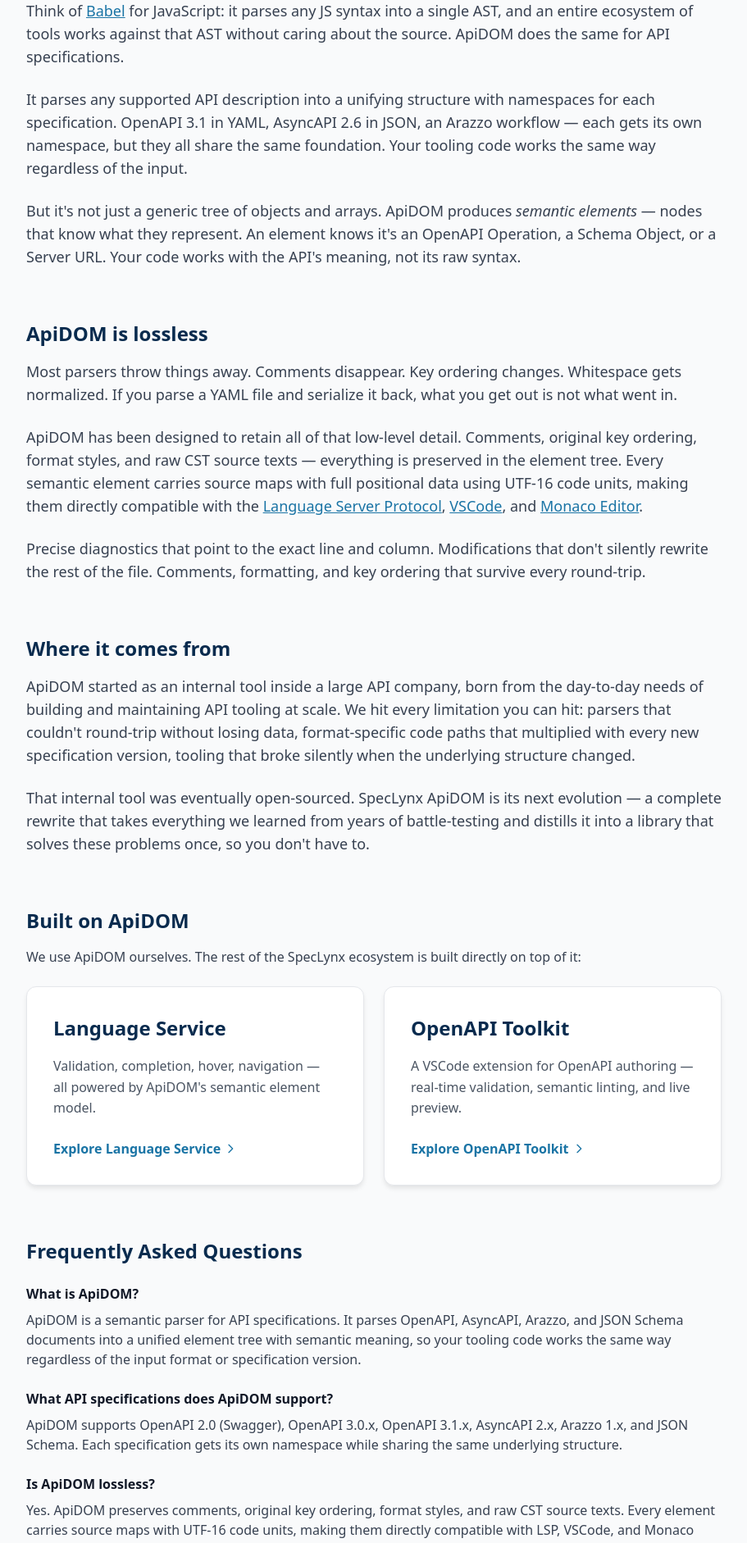
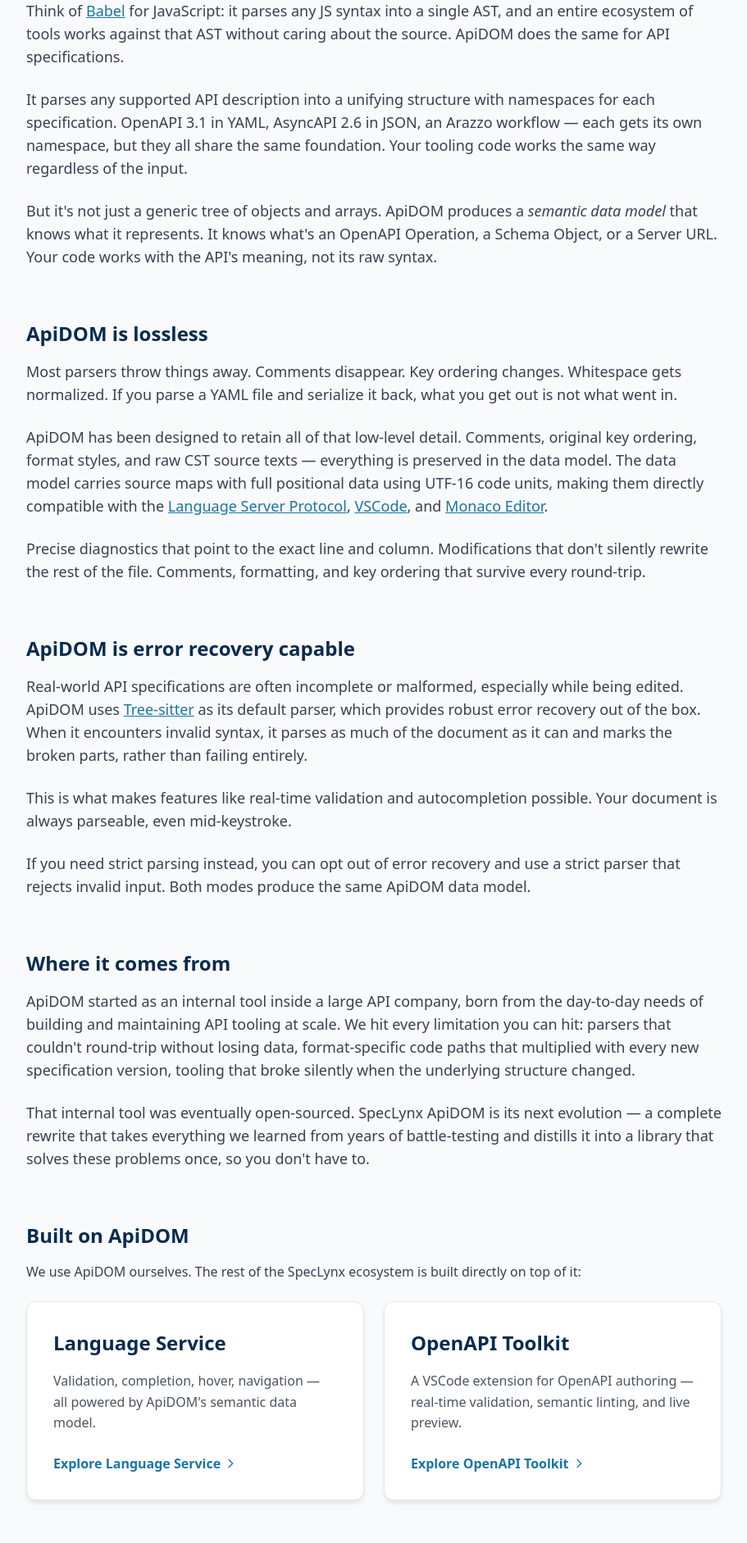
Before and after one commit to speclynx/website, a Jekyll site: the page built from pages/apidom/overview.html, in a window 1280 px wide. Shown: the part 991-2873 px from the top of the page at 82% size, without its empty margins (248-1159 px from the left). Built offline with Jekyll 4.4.1, drawn with Linux system fonts in a browser that asks for light colours; nearby versions of some CDN libraries; a script that is not in the unit is left out; some of the changed text lies outside the part shown.

Commit message:
fix(apidom-overview): avoid using element wording

```diff
--- a/pages/apidom/overview.html
+++ b/pages/apidom/overview.html
@@ -102,7 +102,7 @@
         It parses any supported API description into a unifying structure with namespaces for each specification. OpenAPI 3.1 in YAML, AsyncAPI 2.6 in JSON, an Arazzo workflow &mdash; each gets its own namespace, but they all share the same foundation. Your tooling code works the same way regardless of the input.
       </p>
       <p class="text-gray-700 text-lg mb-6">
-        But it's not just a generic tree of objects and arrays. ApiDOM produces <em>semantic elements</em> &mdash; nodes that know what they represent. An element knows it's an OpenAPI Operation, a Schema Object, or a Server URL. Your code works with the API's meaning, not its raw syntax.
+        But it's not just a generic tree of objects and arrays. ApiDOM produces a <em>semantic data model</em> that knows what it represents. It knows what's an OpenAPI Operation, a Schema Object, or a Server URL. Your code works with the API's meaning, not its raw syntax.
       </p>
 
     </section>
@@ -114,10 +114,24 @@
         Most parsers throw things away. Comments disappear. Key ordering changes. Whitespace gets normalized. If you parse a YAML file and serialize it back, what you get out is not what went in.
       </p>
       <p class="text-gray-700 text-lg mb-6">
-        ApiDOM has been designed to retain all of that low-level detail. Comments, original key ordering, format styles, and raw CST source texts &mdash; everything is preserved in the element tree. Every semantic element carries source maps with full positional data using UTF-16 code units, making them directly compatible with the <a href="https://microsoft.github.io/language-server-protocol/" target="_blank" rel="noopener noreferrer" class="text-primary-light underline hover:no-underline">Language Server Protocol</a>, <a href="https://code.visualstudio.com/" target="_blank" rel="noopener noreferrer" class="text-primary-light underline hover:no-underline">VSCode</a>, and <a href="https://microsoft.github.io/monaco-editor/" target="_blank" rel="noopener noreferrer" class="text-primary-light underline hover:no-underline">Monaco Editor</a>.
+        ApiDOM has been designed to retain all of that low-level detail. Comments, original key ordering, format styles, and raw CST source texts &mdash; everything is preserved in the data model. The data model carries source maps with full positional data using UTF-16 code units, making them directly compatible with the <a href="https://microsoft.github.io/language-server-protocol/" target="_blank" rel="noopener noreferrer" class="text-primary-light underline hover:no-underline">Language Server Protocol</a>, <a href="https://code.visualstudio.com/" target="_blank" rel="noopener noreferrer" class="text-primary-light underline hover:no-underline">VSCode</a>, and <a href="https://microsoft.github.io/monaco-editor/" target="_blank" rel="noopener noreferrer" class="text-primary-light underline hover:no-underline">Monaco Editor</a>.
       </p>
       <p class="text-gray-700 text-lg">
         Precise diagnostics that point to the exact line and column. Modifications that don't silently rewrite the rest of the file. Comments, formatting, and key ordering that survive every round-trip.
+      </p>
+    </section>
+
+    <!-- Error recovery -->
+    <section id="error-recovery" class="mb-16">
+      <h2 class="text-2xl font-bold text-primary-dark mb-4">ApiDOM is error recovery capable</h2>
+      <p class="text-gray-700 text-lg mb-6">
+        Real-world API specifications are often incomplete or malformed, especially while being edited. ApiDOM uses <a href="https://tree-sitter.github.io/tree-sitter/" target="_blank" rel="noopener noreferrer" class="text-primary-light underline hover:no-underline">Tree-sitter</a> as its default parser, which provides robust error recovery out of the box. When it encounters invalid syntax, it parses as much of the document as it can and marks the broken parts, rather than failing entirely.
+      </p>
+      <p class="text-gray-700 text-lg mb-6">
+        This is what makes features like real-time validation and autocompletion possible. Your document is always parseable, even mid-keystroke.
+      </p>
+      <p class="text-gray-700 text-lg">
+        If you need strict parsing instead, you can opt out of error recovery and use a strict parser that rejects invalid input. Both modes produce the same ApiDOM data model.
       </p>
     </section>
 
@@ -142,7 +156,7 @@
         <div class="product-card">
           <h3 class="product-card-title">Language Service</h3>
           <p class="product-card-description">
-            Validation, completion, hover, navigation &mdash; all powered by ApiDOM's semantic element model.
+            Validation, completion, hover, navigation &mdash; all powered by ApiDOM's semantic data model.
           </p>
           <a href="{{ '/language-service/' | relative_url }}" class="product-card-link">
             Explore Language Service
@@ -172,7 +186,7 @@
       <div class="space-y-6">
         <div>
           <h3 class="font-semibold text-gray-900 mb-2">What is ApiDOM?</h3>
-          <p class="text-gray-700">ApiDOM is a semantic parser for API specifications. It parses OpenAPI, AsyncAPI, Arazzo, and JSON Schema documents into a unified element tree with semantic meaning, so your tooling code works the same way regardless of the input format or specification version.</p>
+          <p class="text-gray-700">ApiDOM is a semantic parser for API specifications. It parses OpenAPI, AsyncAPI, Arazzo, and JSON Schema documents into a unified semantic data model, so your tooling code works the same way regardless of the input format or specification version.</p>
         </div>
         <div>
           <h3 class="font-semibold text-gray-900 mb-2">What API specifications does ApiDOM support?</h3>
@@ -180,11 +194,11 @@
         </div>
         <div>
           <h3 class="font-semibold text-gray-900 mb-2">Is ApiDOM lossless?</h3>
-          <p class="text-gray-700">Yes. ApiDOM preserves comments, original key ordering, format styles, and raw CST source texts. Every element carries source maps with UTF-16 code units, making them directly compatible with LSP, VSCode, and Monaco Editor. What you parse out is what went in.</p>
+          <p class="text-gray-700">Yes. ApiDOM preserves comments, original key ordering, format styles, and raw CST source texts. The data model carries source maps with UTF-16 code units, making them directly compatible with LSP, VSCode, and Monaco Editor. What you parse out is what went in.</p>
         </div>
         <div>
           <h3 class="font-semibold text-gray-900 mb-2">How is ApiDOM different from a regular YAML or JSON parser?</h3>
-          <p class="text-gray-700">A regular parser gives you generic objects and arrays. ApiDOM produces semantic elements that know what they represent &mdash; an OpenAPI Operation, a Schema Object, a Server URL. This lets you traverse, query, and transform API documents at the specification level rather than working with raw syntax.</p>
+          <p class="text-gray-700">A regular parser gives you generic objects and arrays. ApiDOM produces a semantic data model that knows what it represents &mdash; an OpenAPI Operation, a Schema Object, a Server URL. This lets you traverse, query, and transform API documents at the specification level rather than working with raw syntax.</p>
         </div>
       </div>
     </section>
@@ -198,7 +212,7 @@
           "name": "What is ApiDOM?",
           "acceptedAnswer": {
             "@type": "Answer",
-            "text": "ApiDOM is a semantic parser for API specifications. It parses OpenAPI, AsyncAPI, Arazzo, and JSON Schema documents into a unified element tree with semantic meaning, so your tooling code works the same way regardless of the input format or specification version."
+            "text": "ApiDOM is a semantic parser for API specifications. It parses OpenAPI, AsyncAPI, Arazzo, and JSON Schema documents into a unified semantic data model, so your tooling code works the same way regardless of the input format or specification version."
           }
         },
         {
@@ -214,7 +228,7 @@
           "name": "Is ApiDOM lossless?",
           "acceptedAnswer": {
             "@type": "Answer",
-            "text": "Yes. ApiDOM preserves comments, original key ordering, format styles, and raw CST source texts. Every element carries source maps with UTF-16 code units, making them directly compatible with LSP, VSCode, and Monaco Editor. What you parse out is what went in."
+            "text": "Yes. ApiDOM preserves comments, original key ordering, format styles, and raw CST source texts. The data model carries source maps with UTF-16 code units, making them directly compatible with LSP, VSCode, and Monaco Editor. What you parse out is what went in."
           }
         },
         {
@@ -222,7 +236,7 @@
           "name": "How is ApiDOM different from a regular YAML or JSON parser?",
           "acceptedAnswer": {
             "@type": "Answer",
-            "text": "A regular parser gives you generic objects and arrays. ApiDOM produces semantic elements that know what they represent — an OpenAPI Operation, a Schema Object, a Server URL. This lets you traverse, query, and transform API documents at the specification level rather than working with raw syntax."
+            "text": "A regular parser gives you generic objects and arrays. ApiDOM produces a semantic data model that knows what it represents — an OpenAPI Operation, a Schema Object, a Server URL. This lets you traverse, query, and transform API documents at the specification level rather than working with raw syntax."
           }
         }
       ]
```
